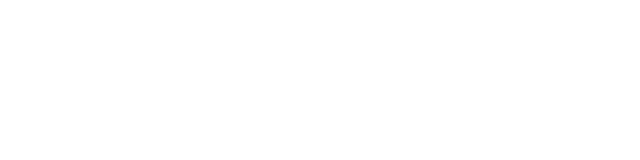
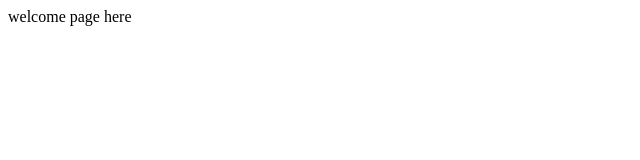
Before and after one commit to SutMa/backjack_probability, a React (Vite) app in the folder client/: page / in a window 1280 px wide. Shown: the top 160 px of the page, without its empty margins (0-640 px from the left). Built offline with nearby package versions, Linux system fonts and the light colour scheme.

Commit message:
Starting stub

```diff
--- a/client/src/App.tsx
+++ b/client/src/App.tsx
@@ -1,13 +1,11 @@
-import { useState } from 'react'
-import reactLogo from './assets/react.svg'
-import viteLogo from '/vite.svg'
+import React from 'react';
 import './App.css'
+import IntroPage from './views/introPage'
 
 function App() {
-  const [count, setCount] = useState(0)
 
   return (
-    <div></div>
+    <div><IntroPage/></div>
   )
 }
 
--- /dev/null
+++ b/client/src/views/introPage.tsx
@@ -0,0 +1,9 @@
+import React from 'react'
+
+function IntroPage() {
+  return (
+    <div>welcome page here</div>
+  )
+}
+
+export default IntroPage;
```
Also changed, not shown: client/src/components/title.tsx (added, +9 -0 lines), client/src/components/cards.tsx (added), 1 other file (tests, documents, lock files or other folders).
